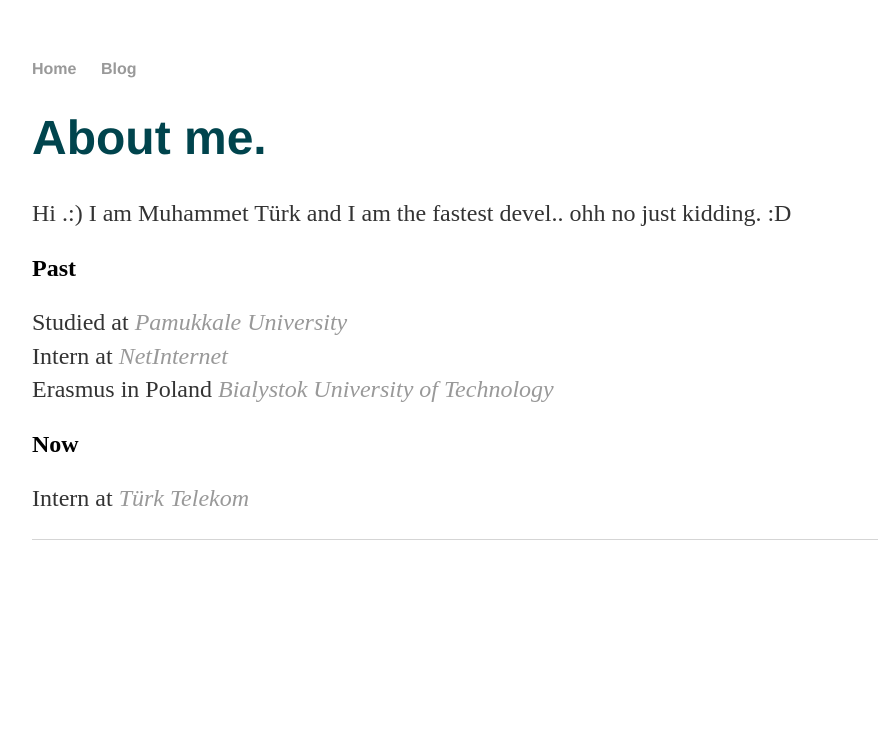
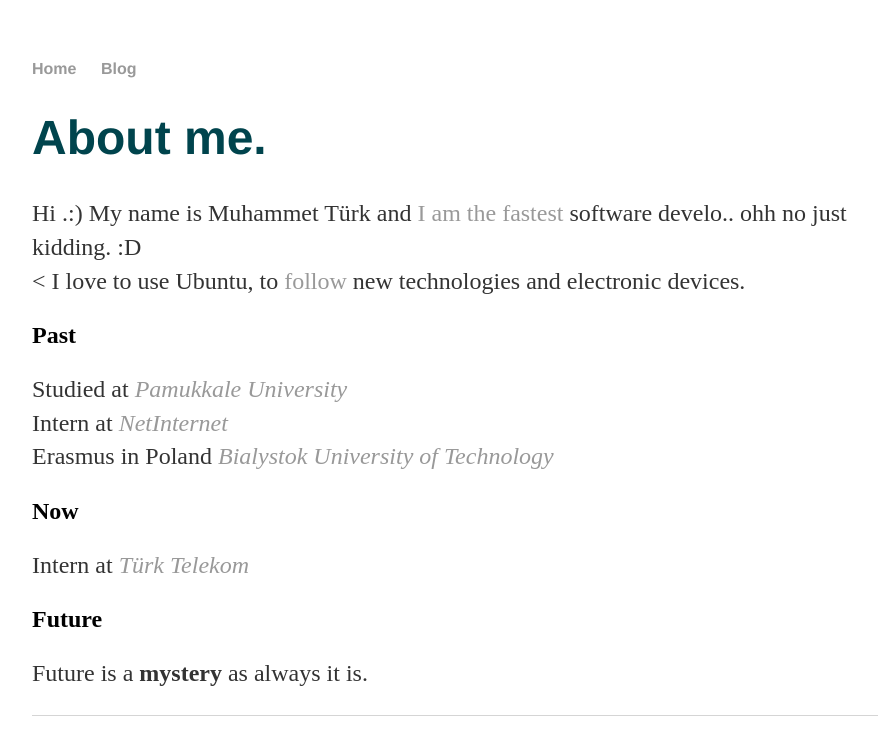
Before and after one commit to mturk111/mturk111.github.io, a Jekyll site: the page about.html, which Jekyll copies as it is, in a window 1280 px wide. Shown: the top 755 px of the page, without its empty margins (160-1038 px from the left). Built offline with Jekyll 4.4.1, drawn with Linux system fonts in a browser that asks for light colours.

Commit message:
Some changes with about and index page

```diff
--- a/about.html
+++ b/about.html
@@ -14,15 +14,18 @@
     		</ul>
 		</nav>
 		<div class="container">
-
 			<h1>About me.</h1>
-				<p>Hi .:) I am Muhammet Türk and I am the fastest devel.. ohh no just kidding. :D</p>
+			<p>Hi .:) My name is Muhammet Türk and <a href="https://www.youtube.com/watch?v=udlCrIax2EA">I am the fastest</a> software develo.. ohh no just kidding. :D</br>
+			<
+			I love to use Ubuntu, to <a href="http://ismailakbudak.com/">follow</a> new technologies and electronic devices. </p>
 			<h2>Past</h2>
 			<p>Studied at <a href="http://www.pau.edu.tr/pau/en"><em>Pamukkale University</em></a></br>
 			Intern at <a href="https://www.netinternet.com.tr/"><em>NetInternet</em></a>
 			</br>Erasmus in Poland <a href="http://www.wi.pb.edu.pl/index.php/en/"><em>Bialystok University of Technology</em></a></p>
 			<h2>Now</h2>
 			<p>Intern at <a href="https://www.turktelekom.com.tr/"><em>Türk Telekom</em></a></p>
+			<h2>Future</h2>
+			<p>Future is a <strong>mystery</strong> as always it is.</p>
 		</div>
 		<footer>
     		<ul>
--- a/index.html
+++ b/index.html
@@ -17,8 +17,9 @@
 
 <div class="jumbotron">
     <font face="sans-serif" color="#00444D">
-    <h1>Muhammet Türk</h1><h2>Computer Engineer</h2>
-	<hr width="100%">
+    <h1>Muhammet Türk</h1><h2>Software Developer</h2>
+	<ul>
+      </ul>
     <header>
 
     <a href="https://facebook.com/mturk111"><img src="img/but-face.png" width="42" height="42"></a>
```
Lines whose indentation alone changed are shown as unchanged.
